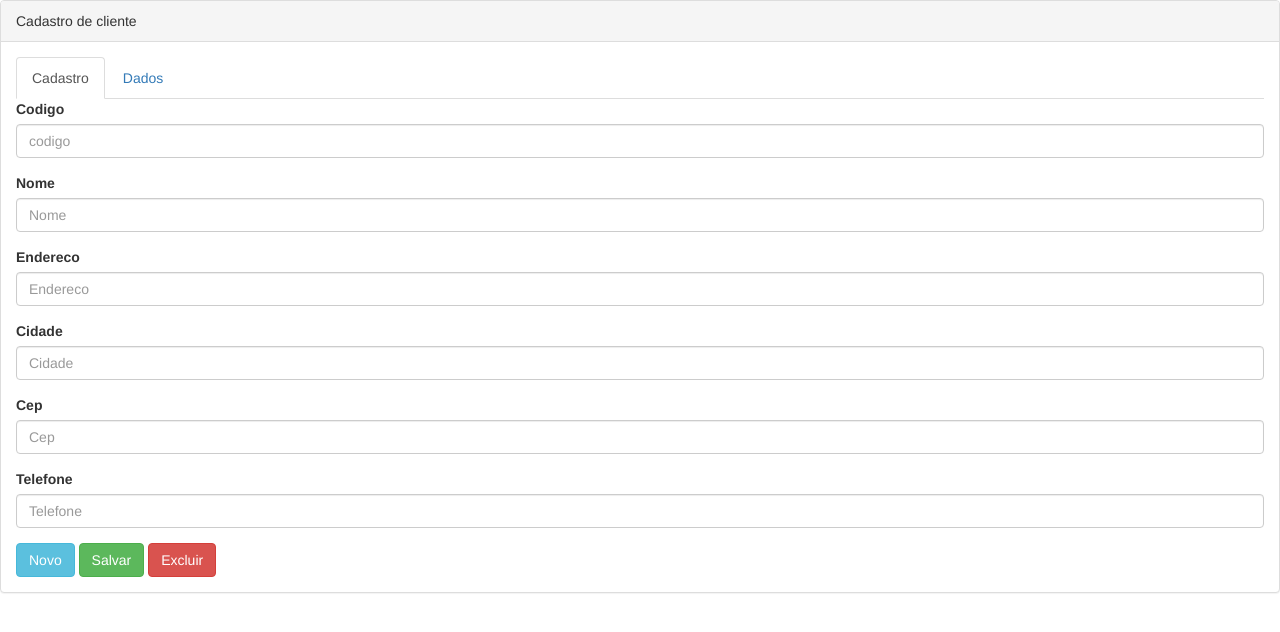
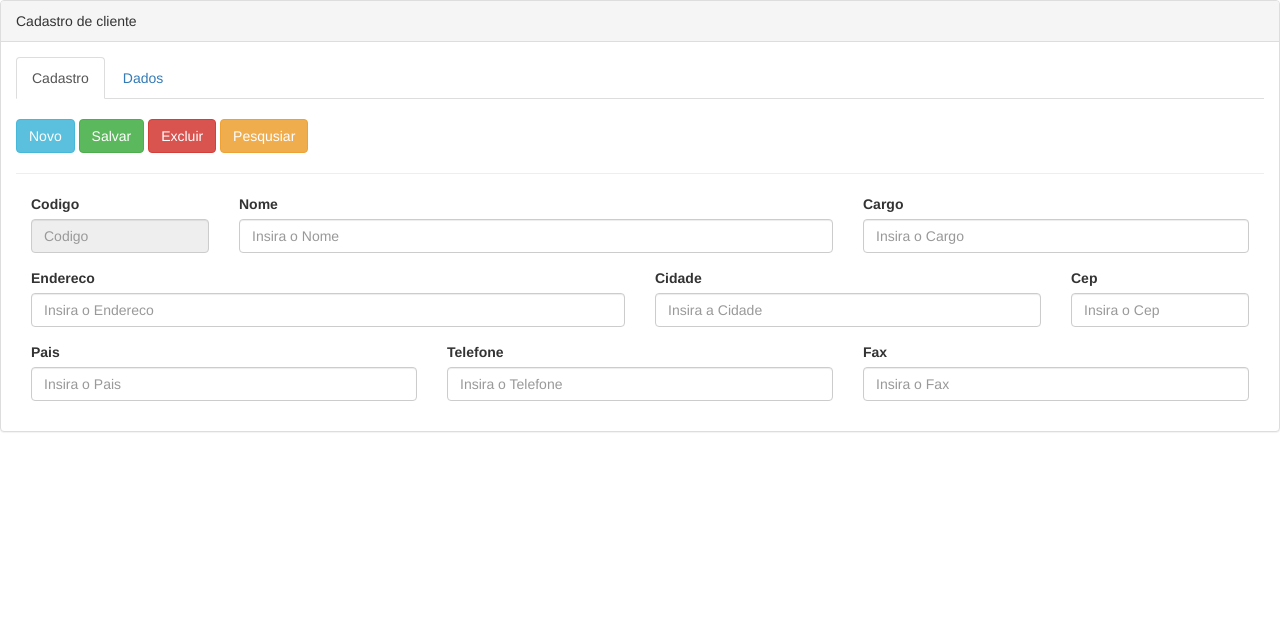
Before and after one commit to larissafelix/LalaCalcados, a plain HTML site: page WebContent/cliente.html in a window 1280 px wide. Drawn offline with nearby package versions, Linux system fonts and the light colour scheme.

Commit message:
MAis alterações

```diff
--- a/WebContent/cliente.html
+++ b/WebContent/cliente.html
@@ -3,17 +3,18 @@
 <head>
 	<meta-charset="utf-8">
 	<title>Cliente</title>
-
-	<script src="https://ajax.googleapis.com/ajax/libs/jquery/1.11.3/jquery.min.js"></script>
-		<link rel="stylesheet" href="https://maxcdn.bootstrapcdn.com/bootstrap/3.3.6/css/bootstrap.min.css" integrity="sha384-1q8mTJOASx8j1Au+a5WDVnPi2lkFfwwEAa8hDDdjZlpLegxhjVME1fgjWPGmkzs7" crossorigin="anonymous"> </link>
-	 <script src="https://ajax.googleapis.com/ajax/libs/angularjs/1.5.3/angular.min.js"></script>
+	<link rel="stylesheet" type="text/css" href="css/bootstrap.min.css">
+	<script src="js/angular.min.js"></script>
+	<script src="js/jquery.min.js"></script>
+	<script src="js/bootstrap.min.js"></script>
 	<script src="control/clienteControl.js"></script>
 </head>
 <body ng-controller="clienteControl">
-		<div ng-include="'menu.html'"></div>
-		<div class="panel panel-default">
+	<div ng-include="'menu.html'"></div>
+	<div class="panel panel-default">
 		<div class="panel-heading">Cadastro de cliente</div>
-		<div class="panel-body"><div>
+		<div class="panel-body">
+			<div>
 			  <!-- Nav tabs -->
 			  <ul class="nav nav-tabs" role="tablist">
 			    <li role="presentation" class="active">
@@ -26,53 +27,70 @@
 			  <!-- Tab panes -->
 			  <div class="tab-content">
 			    <div role="tabpanel" class="tab-pane active" id="cadastro">
-
-
-			    	<form>
-					  <div class="form-group">
-					    <label for="exampleInputCodigo">Codigo</label>
-					    <input type="text" class="form-control" ng-model="cliente.codigo" placeholder="codigo">
-					  </div>
-
-					  <div class="form-group">
-					    <label for="exampleInputNome">Nome</label>
-					    <input type="text" class="form-control" ng-model="cliente.nome" placeholder="Nome">
-					  </div>
-
-					 <div class="form-group">
-					    <label for="exampleInputEndereco">Endereco</label>
-					    <input type="text" class="form-control" ng-model="cliente.endereco" placeholder="Endereco">
-					  </div>
-
-					  <div class="form-group">
-					    <label for="exampleInputCidade">Cidade</label>
-					    <input type="text" class="form-control" ng-model="cliente.cidade" placeholder="Cidade">
-					  </div>
-
-					  <div class="form-group">
-					    <label for="exampleInputCep">Cep</label>
-					    <input type="text" class="form-control" ng-model="cliente.cep" placeholder="Cep">
-					  </div>
-
-					 <div class="form-group">
-					    <label for="exampleInputTelefone">Telefone</label>
-					    <input type="text" class="form-control" ng-model="cliente.telefone" placeholder="Telefone">
-					  </div>
-
-					</form>
+					<br>
 					<button type="button" class="btn btn-info" ng-click="novo()">Novo</button>
 					<button type="button" class="btn btn-success" ng-click="salvar()">Salvar</button>
 					<button type="button" class="btn btn-danger" ng-click="excluir()">Excluir</button>
+					<button type="button" class="btn btn-warning" ng-click="pesquisar()">Pesqusiar</button>
+					<hr/>
+			    	<form>
+					  <div class="form-group col-md-2">
+					    <label for="exampleInputCodigo">Codigo</label>
+					    <input type="number" disabled="true" class="form-control" ng-model="cliente.codigo" placeholder="Codigo">
+					  </div>
 
+					  <div class="form-group col-md-6">
+					    <label for="exampleInputNome">Nome</label>
+					    <input type="text" class="form-control" ng-model="cliente.nome" placeholder="Insira o Nome">
+					  </div>
+
+					  <div class="form-group col-md-4">
+					    <label for="exampleInputCargo">Cargo</label>
+					    <input type="text" class="form-control" ng-model="cliente.cargo" placeholder="Insira o Cargo">
+					  </div>
+
+					  <div class="form-group col-md-6">
+					    <label for="exampleInputEndereco">Endereco</label>
+					    <input type="text" class="form-control" ng-model="cliente.endereco" placeholder="Insira o Endereco">
+					  </div>
+
+					  <div class="form-group col-md-4">
+					    <label for="exampleInputCidade">Cidade</label>
+					    <input type="text" class="form-control" ng-model="cliente.cidade" placeholder="Insira a Cidade">
+					  </div>
+
+					  <div class="form-group col-md-2">
+					    <label for="exampleInputCep">Cep</label>
+					    <input type="text" class="form-control" ng-model="cliente.cep" placeholder="Insira o Cep">
+					  </div>
+
+					  <div class="form-group col-md-4">
+					    <label for="exampleInputPais">Pais</label>
+					    <input type="text" class="form-control" ng-model="cliente.pais" placeholder="Insira o Pais">
+					  </div>
+
+					  <div class="form-group col-md-4">
+					    <label for="exampleInputTelefone">Telefone</label>
+					    <input type="text" class="form-control" ng-model="cliente.telefone" placeholder="Insira o Telefone">
+					  </div>
+
+					  <div class="form-group col-md-4">
+					    <label for="exampleInputFax">Fax</label>
+					    <input type="text" class="form-control" ng-model="cliente.fax" placeholder="Insira o Fax">
+					  </div>
+					</form>
 			    </div>
 			    <div role="tabpanel" class="tab-pane" id="dados">
+				<br>
+				<input type="text" class="form-control" ng-model="criterio"
+				placeholder="O que voce esta procurando?" /><br>
 			    	<table class="table table-hover">
-			    		<th>Codigo</th><th>Nome</th><th>Endereco</th><th>Cidade</th><th>CEP</th><th>Telefone</th>
+			    		<th>Codigo</th><th>Nome</th><th>Cargo</th><th>Endereco</th><th>Cidade</th><th>CEP</th><th>Pais</th><th>Telefone</th><th>Fax</th>
 
-			    		<tr ng-repeat="clienteTabela in clientes | filter:criterio" ng-click="seleciona(clienteTabela)" >
-			    			<td>{{clienteTabela.codigo}}</td><td>{{clienteTabela.nome}}</td><td>{{clienteTabela.endereco}}</td>
-			    			<td>{{clienteTabela.cidade}}</td><td>{{clienteTabela.cep}}</td><td>{{clienteTabela.telefone}}</td>
-
+			    		<tr ng-repeat="clienteTabela in clientes | filter:criterio" ng-click="seleciona(clienteTabela);">
+			    			<td>{{clienteTabela.codigo}}</td><td>{{clienteTabela.nome}}</td><td>{{clienteTabela.cargo}}</td><td>{{clienteTabela.endereco}}</td>
+			    			<td>{{clienteTabela.cidade}}</td><td>{{clienteTabela.cep}}</td><td>{{clienteTabela.pais}}</td><td>{{clienteTabela.telefone}}</td>
+			    			<td>{{clienteTabela.fax}}</td>
 			    		</tr>
 					</table>
 			    </div>
```
Also changed, not shown: WebContent/control/produtoControl.js (+7 -14 lines), WebContent/menu.html (+5 -10 lines), WebContent/pedidos.html (+5 -8 lines), WebContent/produtos.html (+6 -7 lines).
